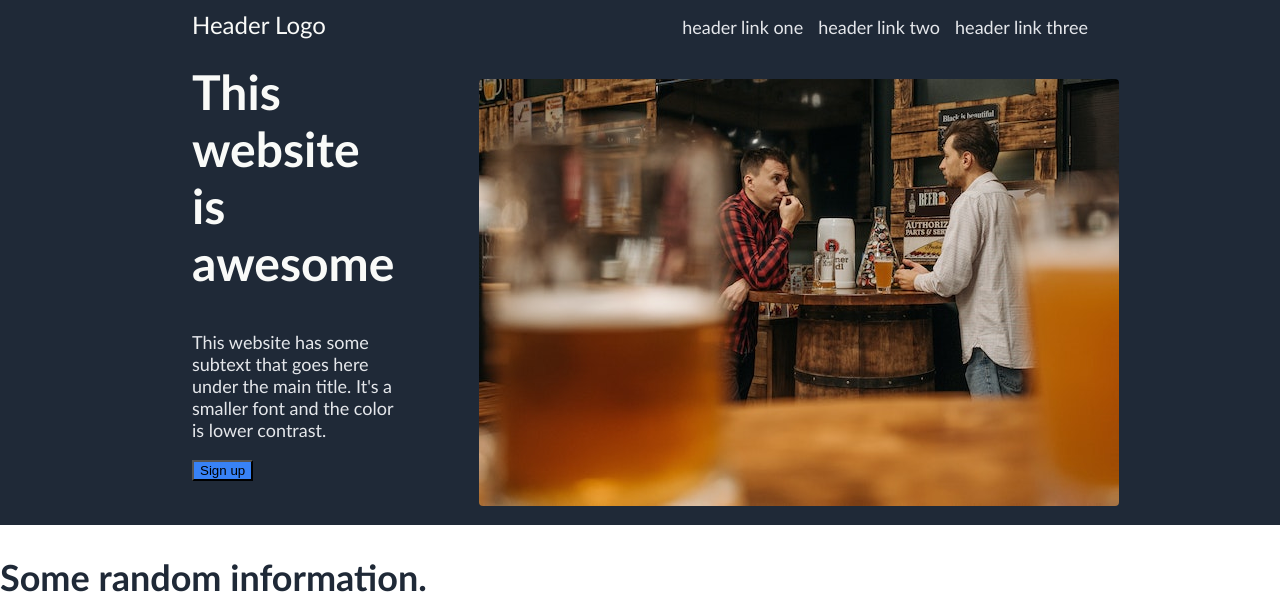
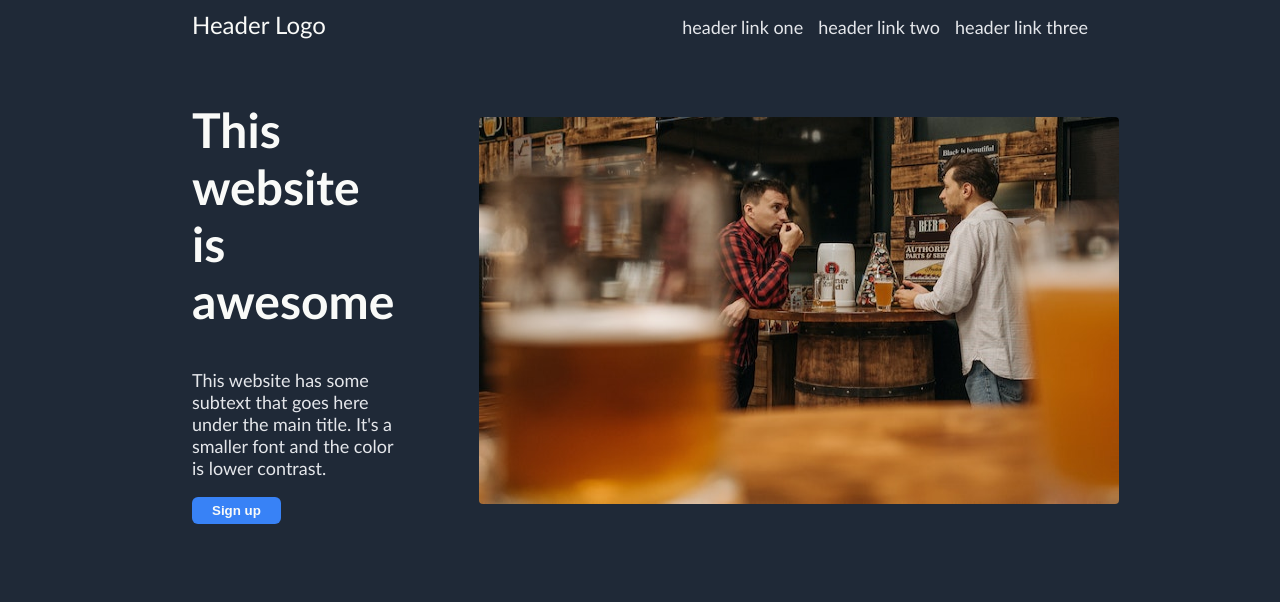
Before and after one commit to MarkKranenburg36/Landing-Page-TOP, a plain HTML site: page index.html in a window 1280 px wide. Shown: the top 613 px of the page. Drawn offline with Linux system fonts and the light colour scheme.

Commit message:
finalise header

```diff
--- a/index.html
+++ b/index.html
@@ -24,7 +24,7 @@
                 main title. It's a smaller font and the color is lower
                 contrast.
                 </p>
-                <button>Sign up</button>
+                <button class="header-button">Sign up</button>
             </div>
                 <figure>
                     <img src="./Vikingbeer-images/pexels-pavel-danilyuk-5858163.jpg" class="image-section1">
--- a/styles.css
+++ b/styles.css
@@ -16,11 +16,8 @@ nav {
     width: 70%;
 }
 
-.header-sign-up {
-
-}
-
 .section1 {
+    margin: 3% 0;
     width: 70%;
     display: flex;
     justify-content: space-between;
@@ -31,6 +28,8 @@ nav {
     left: 45px;
     border-radius: 4px;
     flex: 1;
+    height: 90%;
+    min-width: 100%;
 }
 
 .hero-main {
@@ -49,6 +48,14 @@ nav {
     font-size: 24px;
     color: #f9faf8;
     margin-top: 10px;
+}
+
+.header-button {
+    color: #f9faf8;
+    padding: 6px 20px;
+    border-radius: 6px;
+    border: none;
+    font-weight: 700;
 }
 
 button, .call-to-action-container{
```
